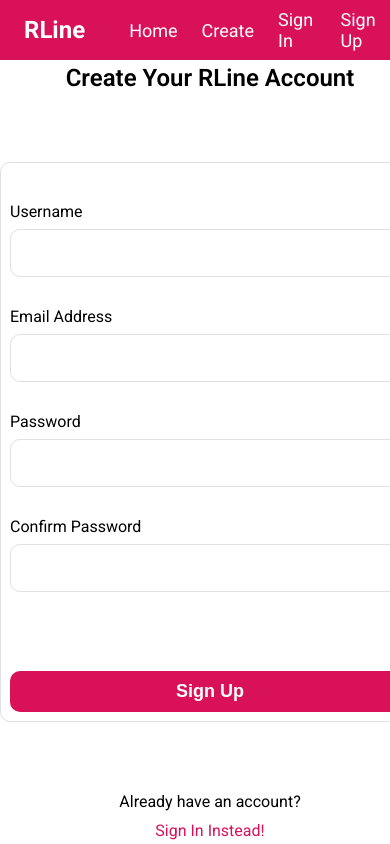
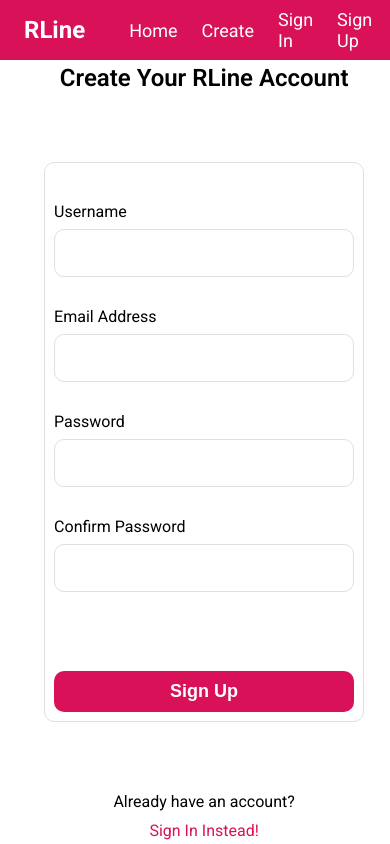
Before and after one commit to ryanneekidev/rline-frontend, a React (Vite) app: page /register in a window 390 px wide. Shown: the top 844 px of the page. Built offline with nearby package versions, Linux system fonts and the light colour scheme.

Commit message:
Add partial mobile support: Home, sign in and sign up pages now support mobile viewports. Navbar does not as of yet.

```diff
--- a/src/scss/pages/_login.scss
+++ b/src/scss/pages/_login.scss
@@ -63,6 +63,12 @@
     border-radius: 10px;
 
     padding: 9px;
+}
+
+@media screen and (max-width: 600px) {
+  .login-card {
+    width: 300px;
+  }
 }
 
 .login-form{
--- a/src/scss/pages/_register.scss
+++ b/src/scss/pages/_register.scss
@@ -41,6 +41,12 @@
     border-radius: 10px;
 
     padding: 9px;
+}
+
+@media screen and (max-width: 600px) {
+  .register-card {
+    width: 300px;
+  }
 }
 
 .register-card-creds-section{
```
